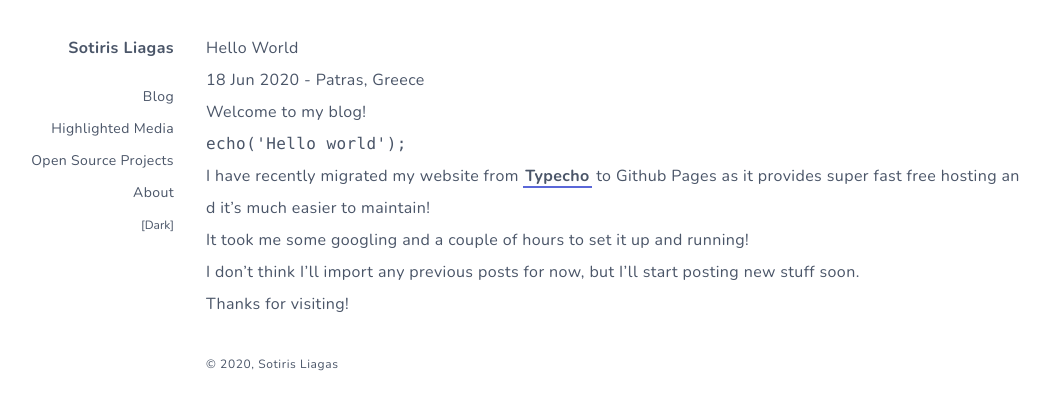
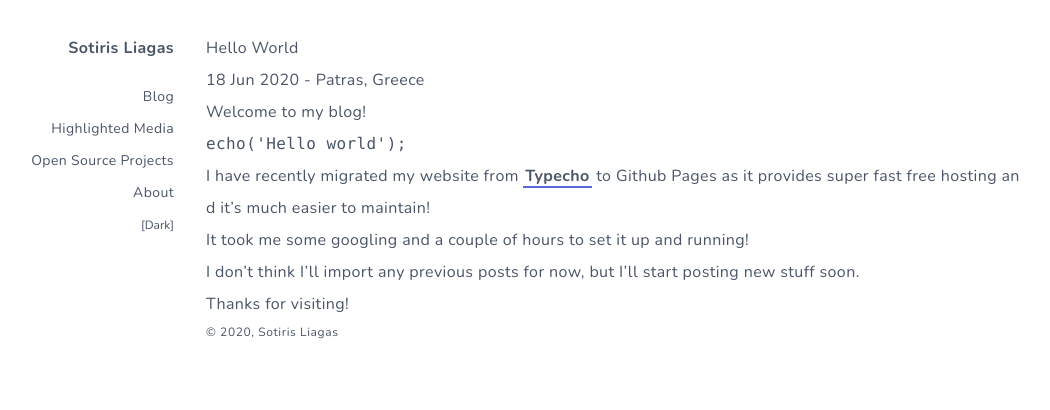
Before and after one commit to liagason/A-Jekyll-Blog, a Jekyll site: the page built from _posts/2020-06-18-hello-world.md, in a window 1280 px wide. Shown: the top 410 px of the page, without its empty margins (162-1212 px from the left). Built offline with Jekyll 4.4.1, drawn with Linux system fonts in a browser that asks for light colours.

Commit message:
Update post.html

```diff
--- a/_layouts/post.html
+++ b/_layouts/post.html
@@ -1,6 +1,5 @@
 ---
 layout: default
 ---
-<div id="post" class="leading-loose tracking-wide break-all my-8">
+
 {{ content }}
-</div>
```
